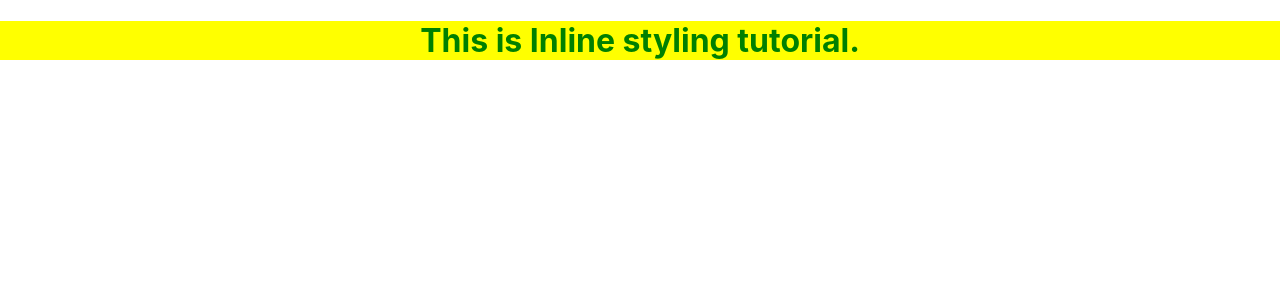
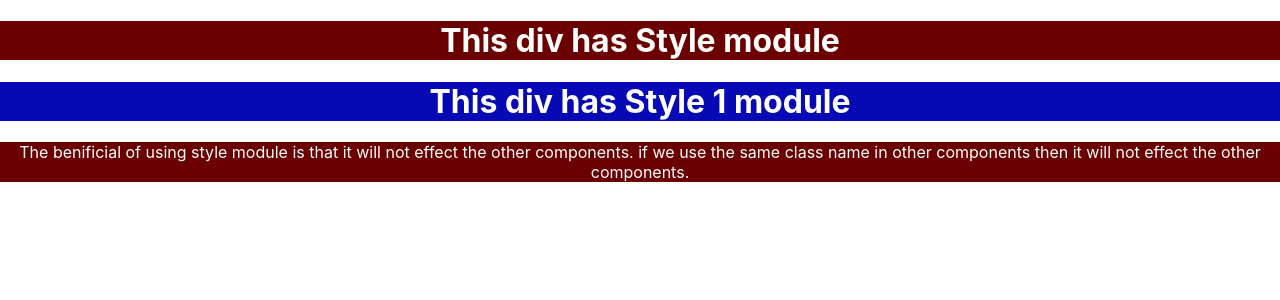
Before and after one commit to Ashu-kumar40/Learn-React.js, a React (Create React App) app: page / in a window 1280 px wide. Shown: the top 300 px of the page. Built offline with nearby package versions, Linux system fonts and the light colour scheme.

Commit message:
Styling Components methods added

```diff
--- a/package.json
+++ b/package.json
@@ -7,6 +7,7 @@
     "@testing-library/react": "^13.4.0",
     "@testing-library/user-event": "^14.4.3",
     "codemon": "^0.1.31-development",
+    "nodemon": "^2.0.22",
     "react": "^18.2.0",
     "react-dom": "^18.2.0",
     "react-scripts": "^5.0.1",
--- a/src/App.js
+++ b/src/App.js
@@ -1,5 +1,5 @@
 import "./App.css";
-import RenderingArray from "./Components/RenderingArray";
+// import RenderingArray from "./Components/RenderingArray";
 // import ConditionalComp from "./Components/ConditionalComp";
 // import { ConditionalRendering } from "./Components/ConditionalRendering";
 // import Hello from "./Components/Profile";
@@ -17,8 +17,10 @@ import RenderingArray from "./Components/RenderingArray";
 // import RenderingList_2 from "./Components/RenderingList_2";
 // import TernaryConditionalRendering from "./Components/TernaryConditionalRendering";
 // import CounterFBC from "./Components/UseStateFBC";
-import HandelingUserInput from "./Components/HandelingUserInput";
-import InlineStyling from "./Components/InlineStyling";
+// import HandelingUserInput from "./Components/HandelingUserInput";
+// import InlineStyling from "./Components/InlineStyling";
+// import StyleSheet from "./Components/StyleSheet";
+import StyleModule from "./Components/StyleModule";
 function App() {
   return (
     <div className="App">
@@ -48,7 +50,9 @@ function App() {
       {/* <RenderingList_2 /> */}
       {/* <RenderingArray /> */}
       {/* <HandelingUserInput /> */}
-      <InlineStyling />
+      {/* <InlineStyling /> */}
+      {/* <StyleSheet /> */}
+      <StyleModule />
     </div>
   );
 }
--- /dev/null
+++ b/src/Components/CSS/Style.module.css
@@ -0,0 +1,4 @@
+.heading{
+    background-color: rgb(107, 0, 0);
+    color: white;
+}
--- /dev/null
+++ b/src/Components/CSS/Style1.module.css
@@ -0,0 +1,4 @@
+.heading{
+    background-color: rgb(6, 9, 180);
+    color: white;
+}
--- /dev/null
+++ b/src/Components/CSS/StyleSheet.css
@@ -0,0 +1,4 @@
+.heading{
+    background-color: black;
+    color: white;
+}
--- /dev/null
+++ b/src/Components/StyleModule.js
@@ -0,0 +1,12 @@
+import React from 'react'
+import styles from "./CSS/Style.module.css"
+import styles1 from "./CSS/Style1.module.css"
+export default function StyleModule() {
+  return (
+    <div>
+      <h1 className={styles.heading}>This div has Style module</h1>
+      <h1 className={styles1.heading}>This div has Style 1 module</h1>
+      <p className={styles.heading}>The benificial of using style module is that it will not effect the other components. if we use the same class name in other components then it will not effect the other components.</p>
+    </div>
+  )
+}
--- /dev/null
+++ b/src/Components/StyleSheet.js
@@ -0,0 +1,9 @@
+import React from 'react'
+import "./CSS/StyleSheet.css"
+export default function StyleSheet() {
+  return (
+    <div>
+      <h1 className='heading'>This is Style sheet tutorial.</h1>
+    </div>
+  )
+}
```
Also changed, not shown: 1 other file (tests, documents, lock files or other folders).
